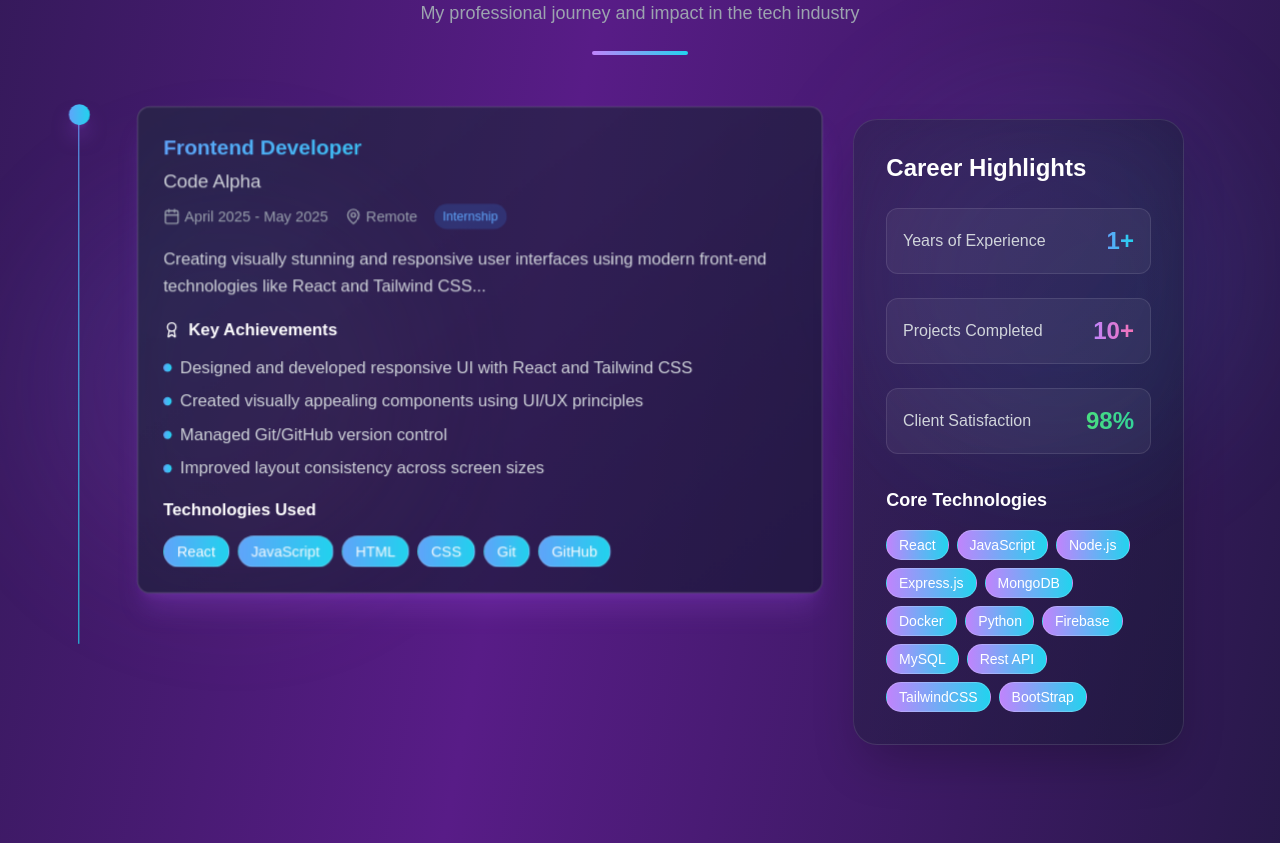
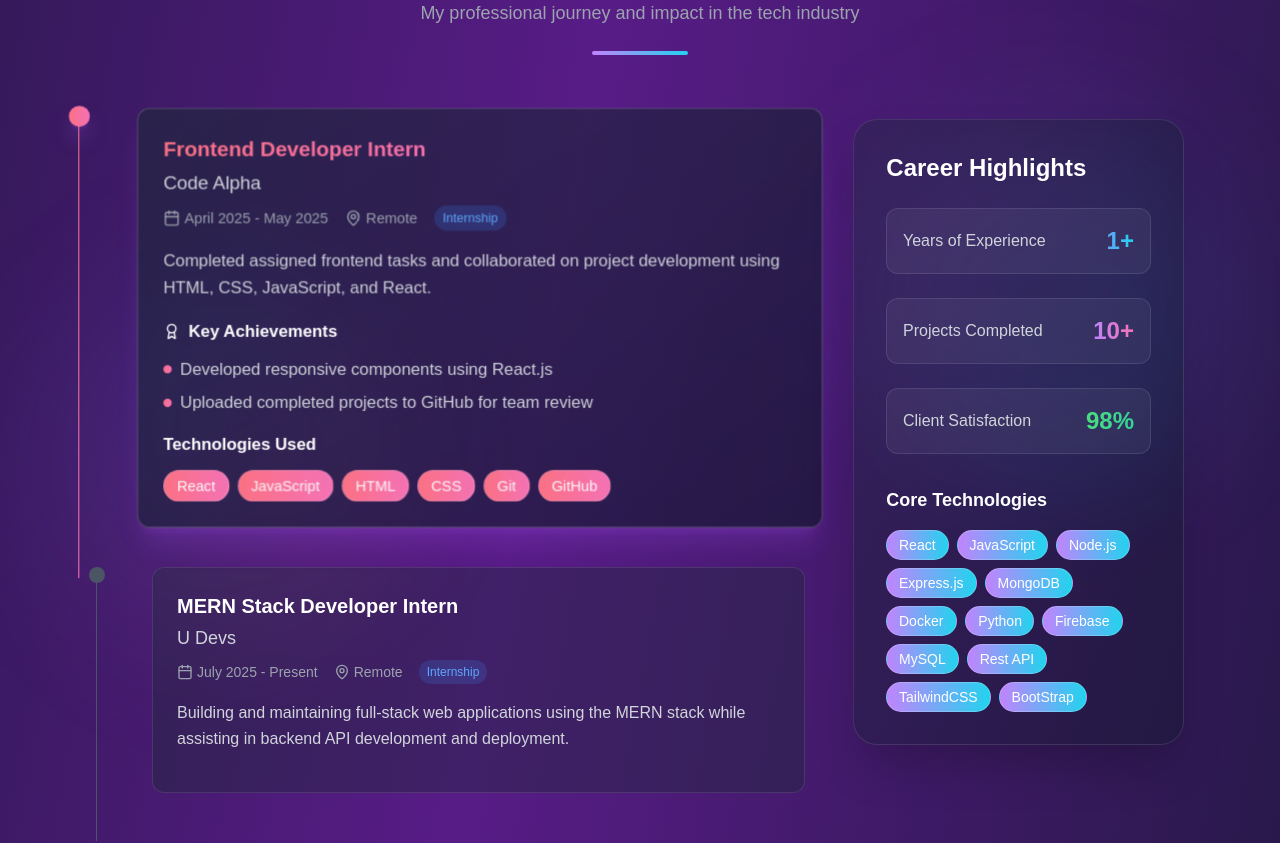
Before and after one commit to emmehak/Portfolio, a React (Vite) app: page / in a window 1280 px wide. Shown: the part 3640-4483 px from the top of the page. Built offline with nearby package versions, Linux system fonts and the light colour scheme.

Commit message:
Resume Update

```diff
--- a/src/Experience.jsx
+++ b/src/Experience.jsx
@@ -9,21 +9,42 @@ import { Calendar, MapPin, ExternalLink, Award } from "lucide-react";
 
 const experiences = [
   {
-    title: "Frontend Developer",
+    title: "Frontend Developer Intern",
     company: "Code Alpha",
     location: "Remote",
     period: "April 2025 - May 2025",
     type: "Internship",
     description:
-      "Creating visually stunning and responsive user interfaces using modern front-end technologies like React and Tailwind CSS...",
+      "Completed assigned frontend tasks and collaborated on project development using HTML, CSS, JavaScript, and React.",
     achievements: [
-      "Designed and developed responsive UI with React and Tailwind CSS",
-      "Created visually appealing components using UI/UX principles",
-      "Managed Git/GitHub version control",
-      "Improved layout consistency across screen sizes",
+      "Developed responsive components using React.js",
+      "Uploaded completed projects to GitHub for team review",
     ],
     technologies: ["React", "JavaScript", "HTML", "CSS", "Git", "GitHub"],
-    color: "from-blue-400 to-cyan-400",
+    color: "from-rose-400 to-pink-400",
+  },
+  {
+    title: "MERN Stack Developer Intern",
+    company: "U Devs",
+    location: "Remote",
+    period: "July 2025 - Present",
+    type: "Internship",
+    description:
+      "Building and maintaining full-stack web applications using the MERN stack while assisting in backend API development and deployment.",
+    achievements: [
+      "Built and maintained full-stack applications using MERN stack",
+      "Assisted in backend API development and debugging",
+      "Supported deployment processes and environment configuration",
+    ],
+    technologies: [
+      "MongoDB",
+      "Express.js",
+      "React",
+      "Node.js",
+      "Git",
+      "GitHub",
+    ],
+    color: "from-green-400 to-emerald-400",
   },
 ];
 
```
Also changed, not shown: 1 other file (tests, documents, lock files or other folders).
